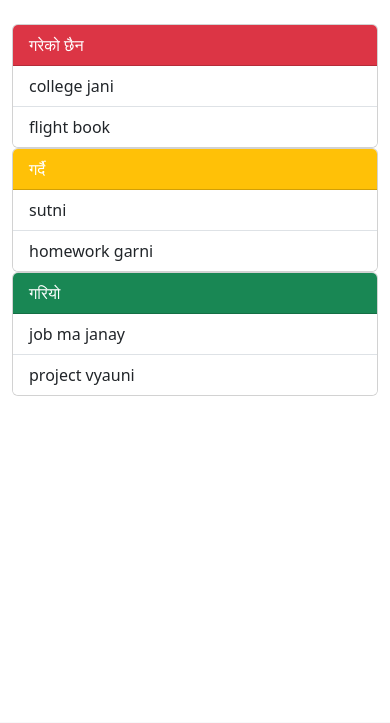
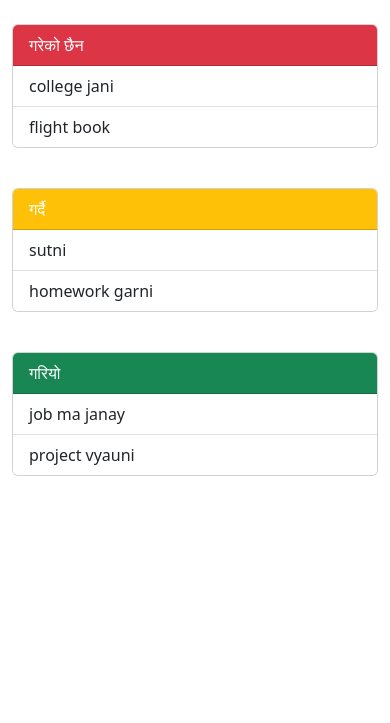
Before and after one commit to sagarmagar977/kaam-To-DO-, a Django app: page /summary/ in a window 390 px wide. Shown: the part 66-789 px from the top of the page. Run offline with Django 3.2, Linux system fonts and the light colour scheme; data comes from the database, SQL or seed files in the repository.

Commit message:
made responsive for mbl view for summary

```diff
--- a/templates/summary.html
+++ b/templates/summary.html
@@ -26,6 +26,12 @@
         footer {
             margin-top: auto;
         }
+        /* Add gap between cards on mobile view */
+
+        .card {
+            margin-bottom: 1.5rem;
+            /* Adjust as needed */
+        }
     </style>
 </head>
 
@@ -34,7 +40,7 @@
     <div class="container my-4">
         <div class="row">
             <!-- Not Done Tasks Card -->
-            <div class="col-md-4">
+            <div class="col-md-4 mb-3">
                 <div class="card">
                     <div class="card-header bg-danger text-white">
                         गरेको छैन
@@ -49,7 +55,7 @@
                 </div>
             </div>
             <!-- In Progress Tasks Card -->
-            <div class="col-md-4">
+            <div class="col-md-4 mb-3">
                 <div class="card">
                     <div class="card-header bg-warning text-white">
                         गर्दै
@@ -64,7 +70,7 @@
                 </div>
             </div>
             <!-- Done Tasks Card -->
-            <div class="col-md-4">
+            <div class="col-md-4 mb-3">
                 <div class="card">
                     <div class="card-header bg-success text-white">
                         गरियो
```
